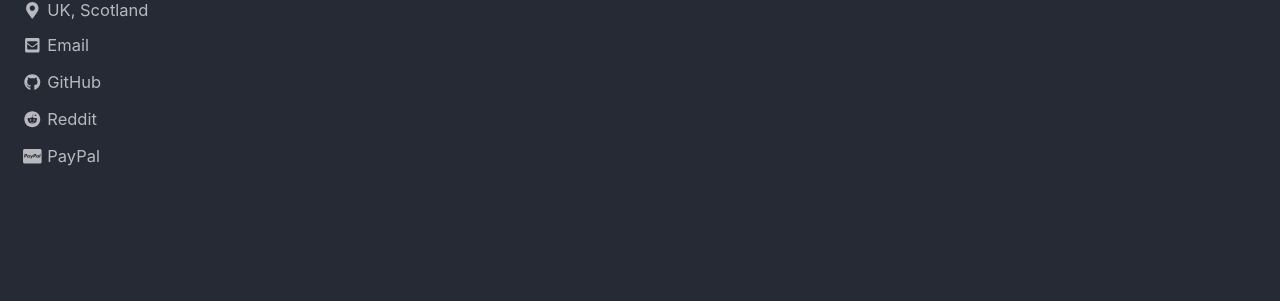
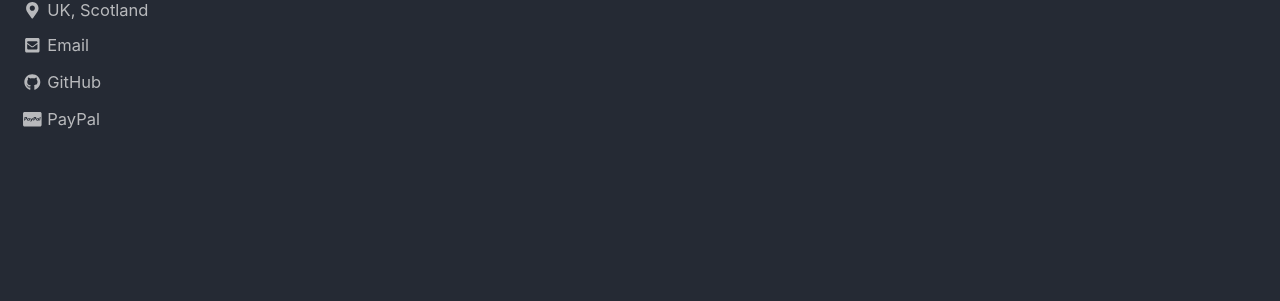
Before and after one commit to CallumBaston/CallumBaston.github.io, a Jekyll site: the page built from index.html, in a window 1280 px wide. Shown: the part 546-847 px from the top of the page. Built offline with Jekyll 4.4.1, drawn with Linux system fonts in a browser that asks for light colours; cached includes are drawn as plain includes; nearby versions of some CDN libraries; the list of posts is cut into pages by our own code.

Commit message:
Update _config.yml

```diff
--- a/_config.yml
+++ b/_config.yml
@@ -97,9 +97,6 @@ author:
     - label: "GitHub"
       icon: "fab fa-fw fa-github"
       url: "https://github.com/CallumBaston"
-    - label: "Reddit"
-      icon: "fab fa-fw fa-reddit"
-      url: "https://www.reddit.com/user/Beforston"
     - label: "PayPal"
       icon: "fab fa-fw fa-cc-paypal"
       url: "https://www.paypal.me/yellowspace"
```
